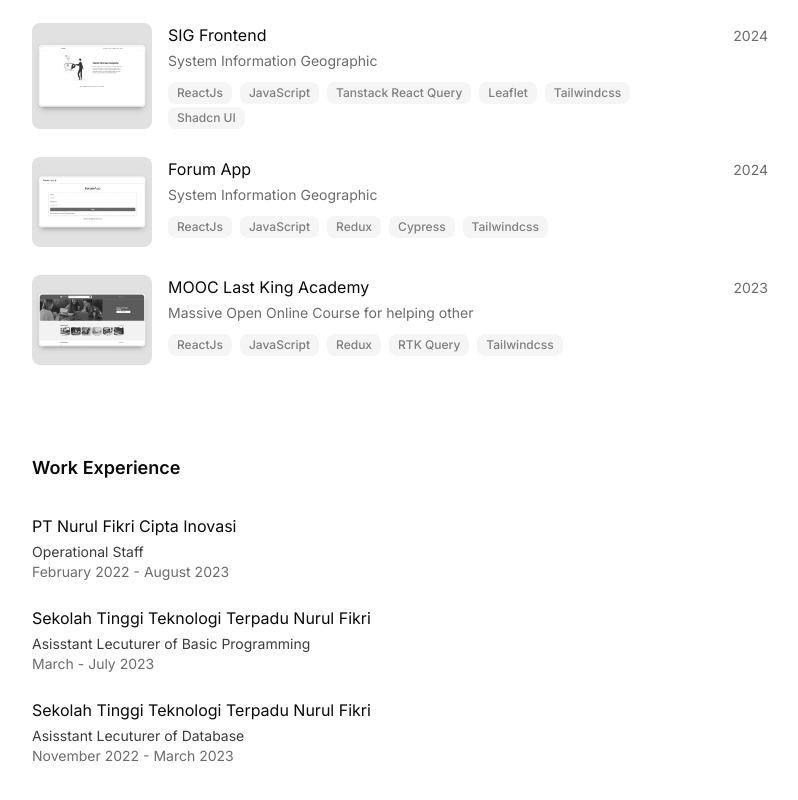
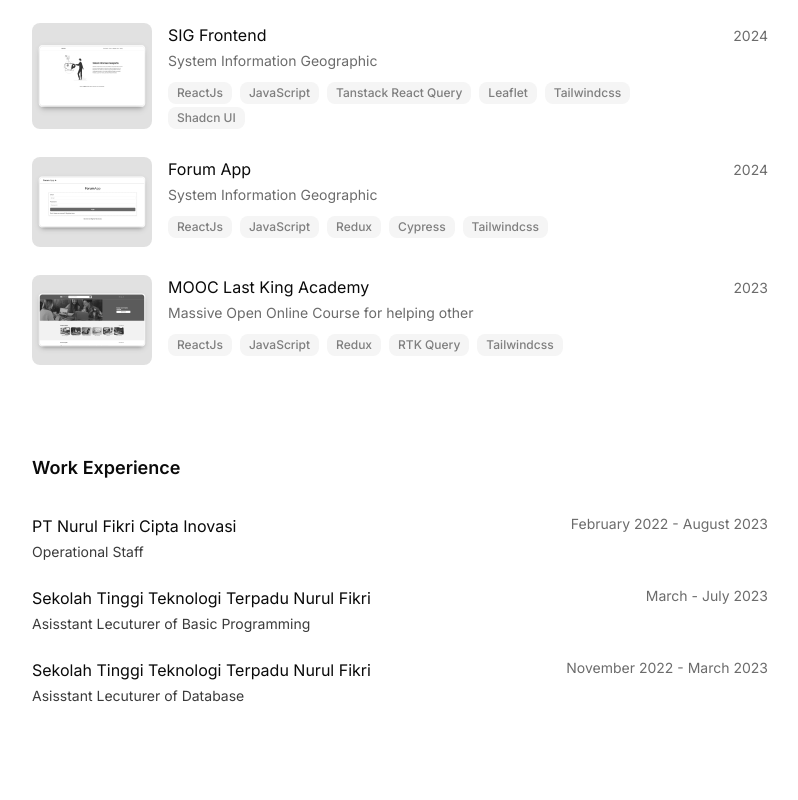
Before and after one commit to NelanJoe/nelan, a Next.js app: page / in a window 1280 px wide. Shown: the part 550-1350 px from the top of the page, without its empty margins (240-1038 px from the left). After the commit the page ends 1304 px from the top, so only its background shows below. Built offline with nearby package versions, Linux system fonts and the light colour scheme.

Commit message:
feat: update experience card

```diff
--- a/src/components/experience-card.tsx
+++ b/src/components/experience-card.tsx
@@ -10,13 +10,13 @@ export default function ExperienceCard({
     <Link
       href={experience.href}
       target="_blank"
-      className="hover:bg-muted/50 -mx-2 rounded-xs p-2"
+      className="hover:bg-muted/50 -mx-2 flex flex-col justify-between gap-3 rounded-xs p-2 md:flex-row"
     >
       <div className="space-y-1">
         <h3>{experience.company}</h3>
         <p className="text-sm opacity-80">{experience.title}</p>
       </div>
-      <p className="text-sm opacity-60">{experience.date}</p>
+      <time className="text-sm opacity-60">{experience.date}</time>
     </Link>
   );
 }
```
